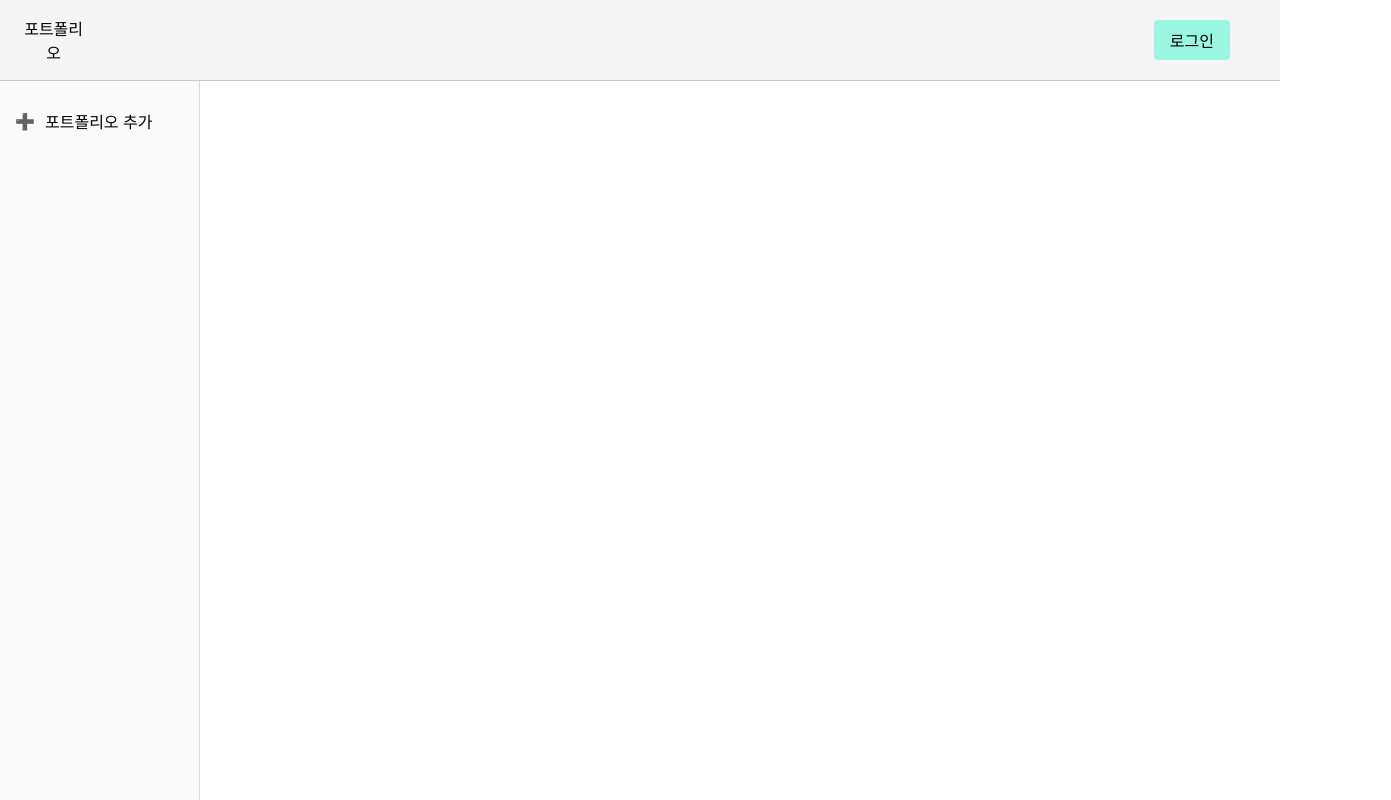
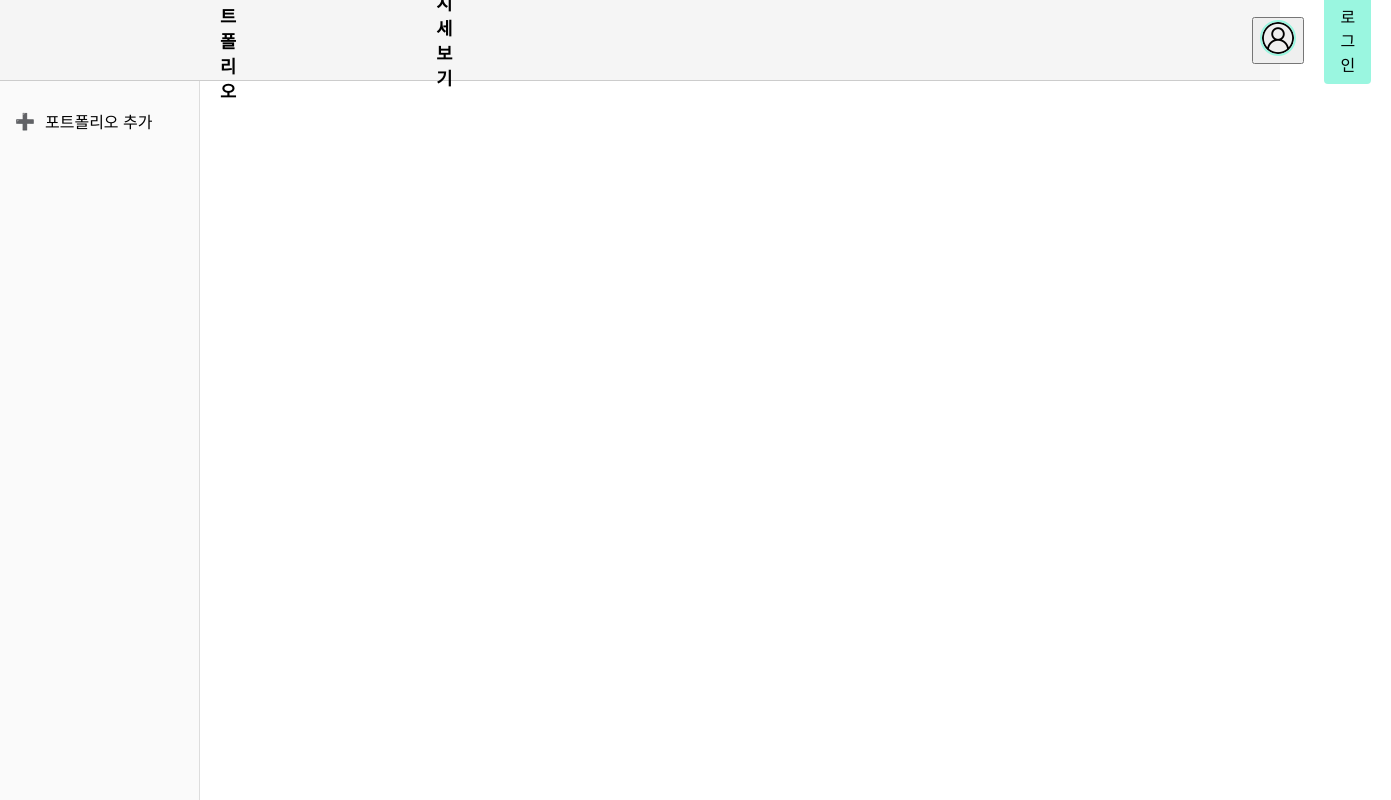
Before and after one commit to mj-song00/PortCoin-Front, a React (Create React App) app: page /portfolio in a window 1280 px wide. Shown: the top 800 px of the page, 1391 px wide, since content can reach past the window. Built offline with nearby package versions, Linux system fonts and the light colour scheme.

Commit message:
Feat: header 페이지 추가

```diff
--- a/src/components/Header.tsx
+++ b/src/components/Header.tsx
@@ -3,6 +3,7 @@ import { useNavigate } from "react-router-dom";
 import "../css/Main.css";
 import axios from "axios";
 import { jwtDecode } from "jwt-decode";
+import "../css/Header.css";
 
 interface DecodedToken {
   exp: number;
@@ -30,7 +31,7 @@ const Header: React.FC = () => {
     } catch (err) {
       setIsLoggedIn(false);
       localStorage.removeItem("accessToken");
-      navigate("/login");
+      navigate("/");
     }
   };
 
@@ -76,6 +77,7 @@ const Header: React.FC = () => {
 
   return (
     <header
+      className="header"
       style={{
         height: "80px",
         borderBottom: "1px solid #ccc",
@@ -85,7 +87,27 @@ const Header: React.FC = () => {
         backgroundColor: "#f5f5f5",
       }}
     >
-      <div onClick={() => navigate("/portfolio")}>포트폴리오</div>
+      {/* <div onClick={() => navigate("/portfolio")} className="portfolio-btn">
+        <div>포트폴리오</div>
+      </div>
+
+      <div onClick={() => navigate("/")} className="portfolio-btn">
+        <div>최근 시세보기</div>
+      </div> */}
+
+      <div className="nav-container">
+        <nav onClick={() => navigate("/portfolio")} className="portfolio-btn">
+          포트폴리오
+        </nav>
+
+        <nav onClick={() => navigate("/")} className="mainbtn">
+          시세 보기
+        </nav>
+
+        <button onClick={() => navigate("/mypage")} className="mypage-btn">
+          <img className="account" src="/img/user.png" alt=""></img>
+        </button>
+      </div>
 
       <div className="login-container">
         {!isLoggedIn ? (
--- /dev/null
+++ b/src/css/Header.css
@@ -0,0 +1,41 @@
+.header {
+  display: flex; /* 가로 배치 */
+  justify-content: space-between; /* 좌우 끝 정렬 */
+  align-items: center; /* 세로 중앙 정렬 */
+  padding: 0 30px; /* 좌우 20px 여백 */
+  height: 60px; /* 원하는 높이 */
+  background-color: #f5f5f5; /* 배경색 (선택) */
+}
+.nav-container {
+  display: flex;
+  align-items: center;
+}
+
+.portfolio-btn {
+  cursor: pointer;
+  margin-left: 200px; /* 왼쪽에서 살짝 띄우기 */
+  font-weight: bold;
+  font-size: 1.1rem;
+}
+.mainbtn {
+  cursor: pointer;
+  margin-left: 200px; /* 왼쪽에서 살짝 띄우기 */
+  font-weight: bold;
+  font-size: 1.1rem;
+}
+
+.mypage-btn {
+  cursor: pointer;
+  margin-left: 800px; /* 왼쪽에서 살짝 띄우기 */
+  font-weight: bold;
+  font-size: 1.1rem;
+}
+
+.account {
+  width: 32px;
+  height: 32px;
+  border-radius: 50%; /* 원형 프로필로 보이게 */
+  object-fit: cover;
+  cursor: pointer;
+  border: 2px solid #9af6e0;
+}
--- a/src/css/Main.css
+++ b/src/css/Main.css
@@ -1,26 +1,19 @@
 .login-container {
-  width: 100%; /* 부모 요소가 전체 너비를 차지하게 함 */
-  text-align: right; /* 자식 요소를 오른쪽 정렬 */
+  display: flex;
+  justify-content: flex-end; /* 오른쪽 정렬 */
+  align-items: center;
+  gap: 10px; /* 버튼과 이미지 사이 간격 */
   padding: 20px;
+  margin-right: 30px;
 }
 
-.login-btn {
-  margin-right: 10px;
-  font-size: 1rem;
-  padding: 8px 16px;
-  border: none;
-  background-color: #9af6e0;
-  color: black;
-  border-radius: 4px;
-  cursor: pointer;
-}
-
+.login-btn,
 .logout-btn {
   font-size: 1rem;
   padding: 8px 16px;
   border: none;
+  border-radius: 4px;
   background-color: #9af6e0;
   color: black;
-  border-radius: 4px;
   cursor: pointer;
 }
```
Also changed, not shown: public/img/user.png (added).
